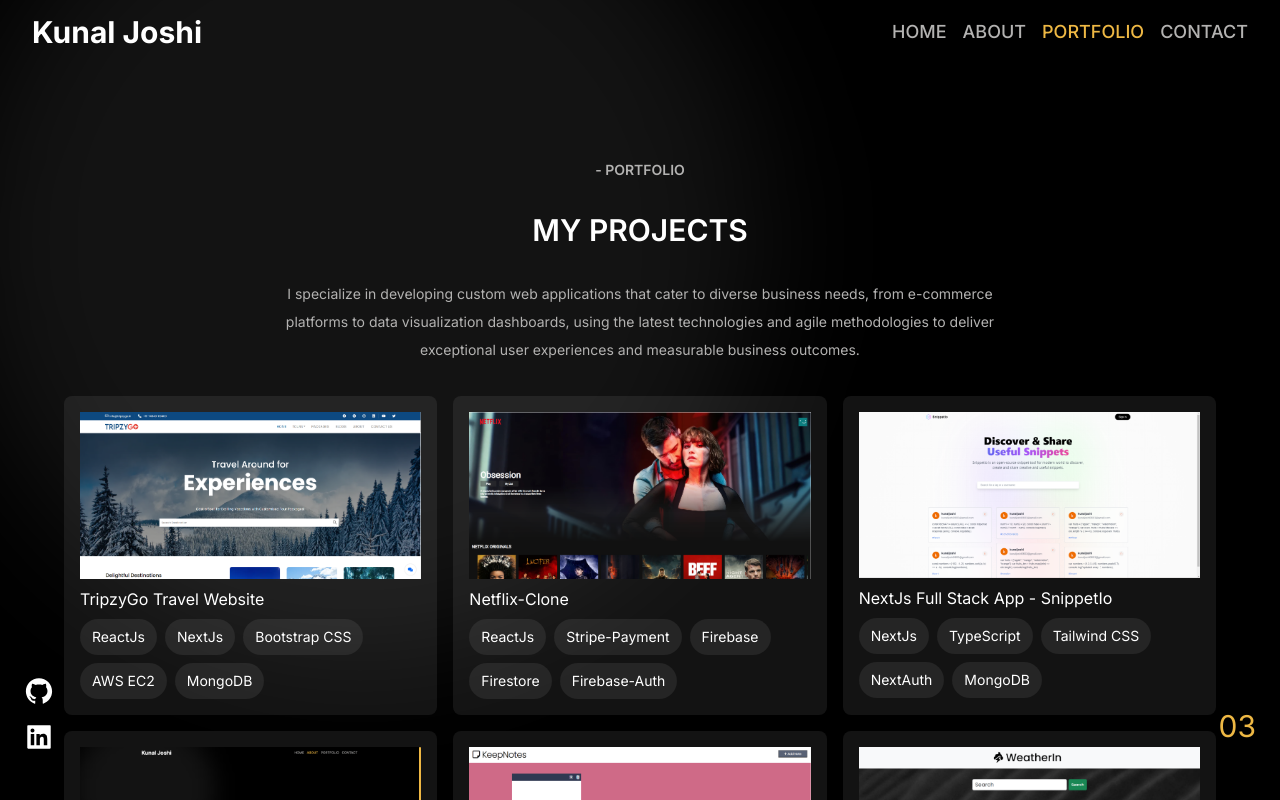
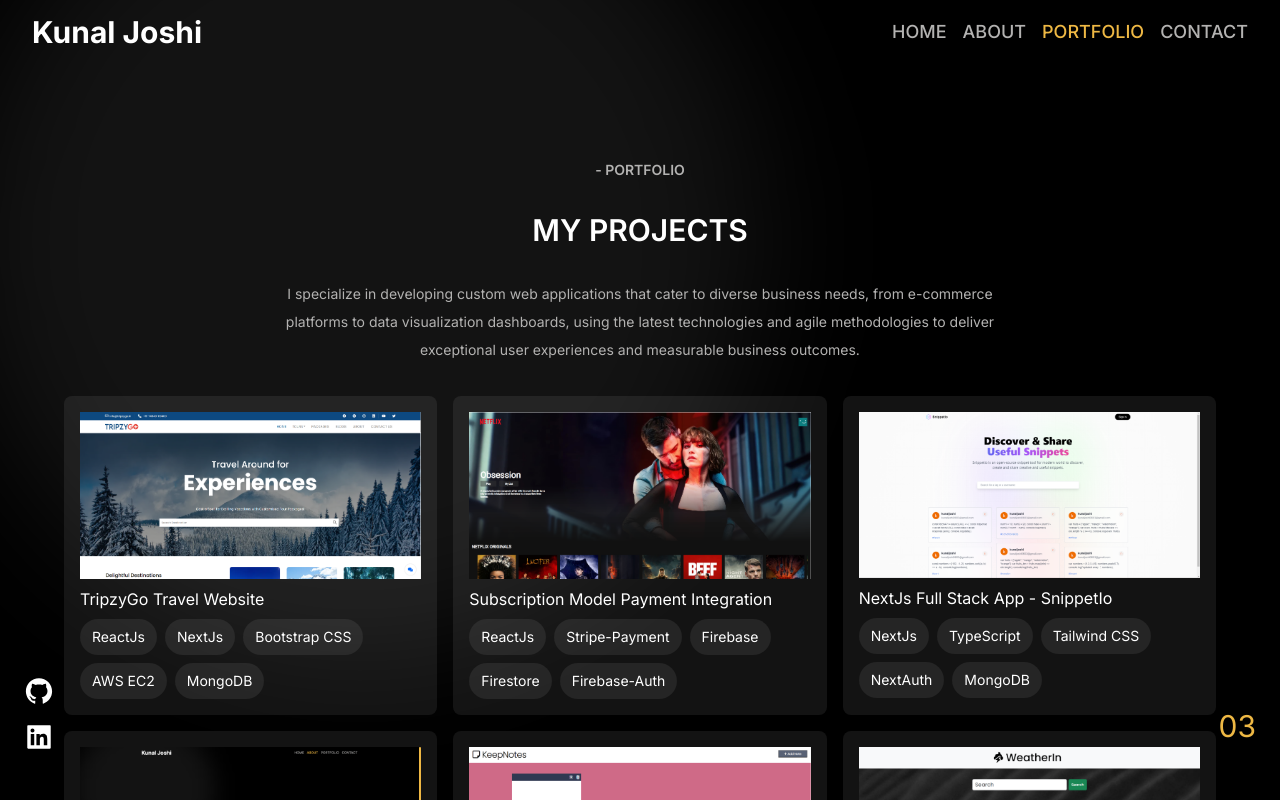
Before and after one commit to kunal-joshi06/Portfolio-Site, a Next.js app: page /portfolio in a window 1280 px wide. Shown: the top 800 px of the page. Built offline with nearby package versions, Linux system fonts and the light colour scheme.

Commit message:
Update Data.tsx

```diff
--- a/Data/Data.tsx
+++ b/Data/Data.tsx
@@ -45,7 +45,7 @@ const projects: ProjectProps[] = [
   {
     id: 2,
     img: "projects/netflix-clone.png",
-    name: "Netflix-Clone",
+    name: "Subscription Model Payment Integration",
     tools: ["ReactJs", "Stripe-Payment", "Firebase", "Firestore", "Firebase-Auth"],
     githubLink: "https://github.com/kunal-joshi06/netlix-clone",
     deployedLink: "https://netlix-clone-theta.vercel.app",
@@ -124,4 +124,4 @@ const contacts: ContactsProps[] = [
   { id: 3, title: "Email", text: "kunaljoshi0603@gmail.com" },
 ];
 
-export {navLinks, projects, countUpItems, services, skills, contacts };
+export { navLinks, projects, countUpItems, services, skills, contacts };
```
